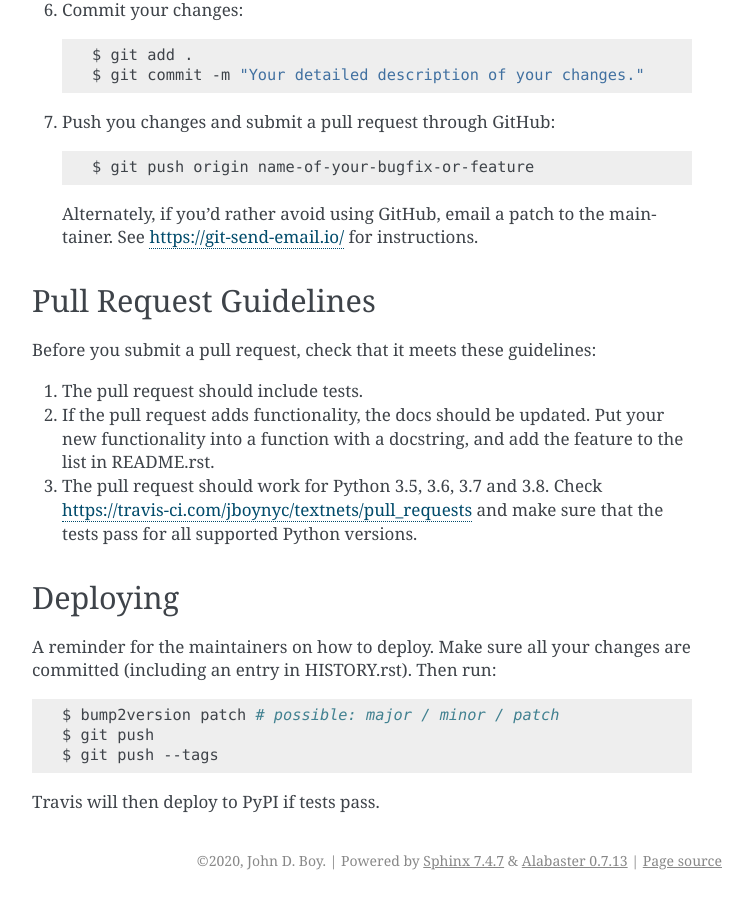
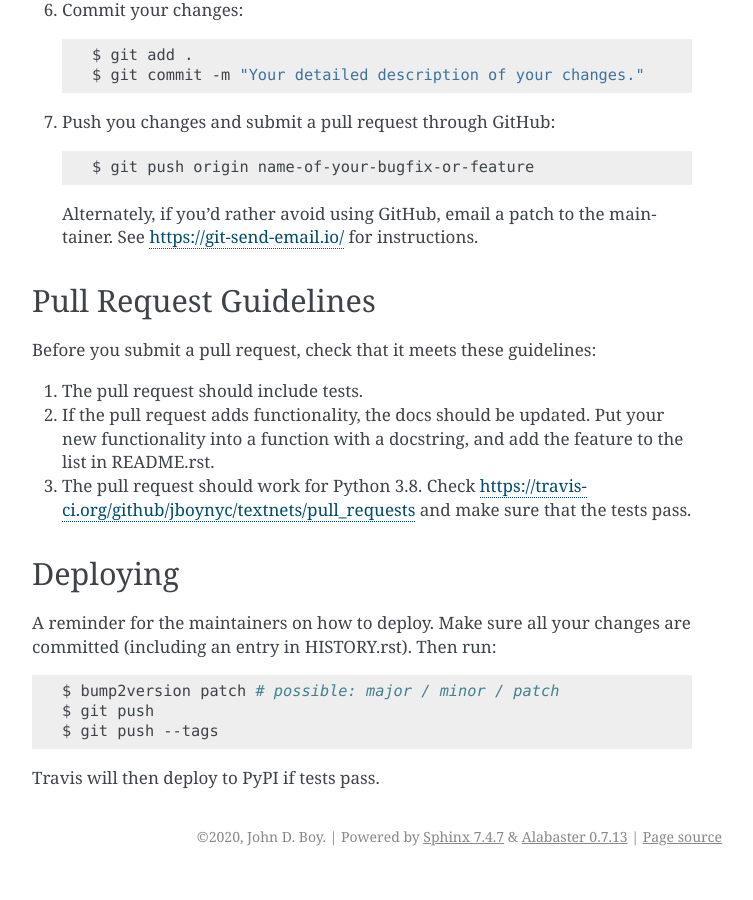
Before and after one commit to jboynyc/textnets, a Sphinx documentation site: the page built from docs/contributing.rst, in a window 1280 px wide and 900 px high, scrolled down 1981 px. Shown: the whole window, without its empty margins (388-1141 px from the left). Built offline with Sphinx 7.4.7, drawn with Linux system fonts in a browser that asks for light colours; pages that are not in the unit, such as notebooks, are missing from menus; after the commit the page ends 2857 px from its top, so only the background shows below that.

Commit message:
Python 3.8 *only* for now
Mostly because of typing.Literal

```diff
--- a/CONTRIBUTING.rst
+++ b/CONTRIBUTING.rst
@@ -109,9 +109,9 @@ Before you submit a pull request, check that it meets these guidelines:
 2. If the pull request adds functionality, the docs should be updated. Put
    your new functionality into a function with a docstring, and add the
    feature to the list in README.rst.
-3. The pull request should work for Python 3.5, 3.6, 3.7 and 3.8. Check
-   https://travis-ci.com/jboynyc/textnets/pull_requests
-   and make sure that the tests pass for all supported Python versions.
+3. The pull request should work for Python 3.8. Check
+   https://travis-ci.org/github/jboynyc/textnets/pull_requests and make sure
+   that the tests pass.
 
 Deploying
 ---------
--- a/docs/installation.rst
+++ b/docs/installation.rst
@@ -8,6 +8,10 @@ Installation
 
 .. _`Python Package Index`: https://pypi.org/project/textnets/
 .. _pip: https://pip.pypa.io
+
+.. note::
+
+   Please note that **textnets** requires Python 3.8 to run.
 
 In a `virtual environment`_, run ``pip install textnets``. You may also have to install an appropriate `language model`_ by issuing a command like::
 
--- a/textnets/__init__.py
+++ b/textnets/__init__.py
@@ -8,4 +8,4 @@ from .network import Textnet
 
 __author__ = """John D. Boy"""
 __email__ = "jboy@bius.moe"
-__version__ = "__version__ = '0.3.1'"
+__version__ = "0.3.2"
```
Also changed, not shown: setup.py (+2 -5 lines), .travis.yml.
